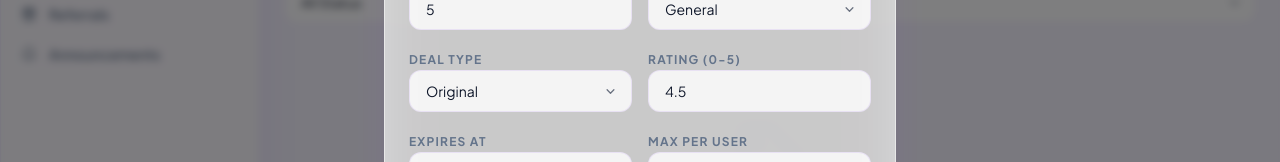
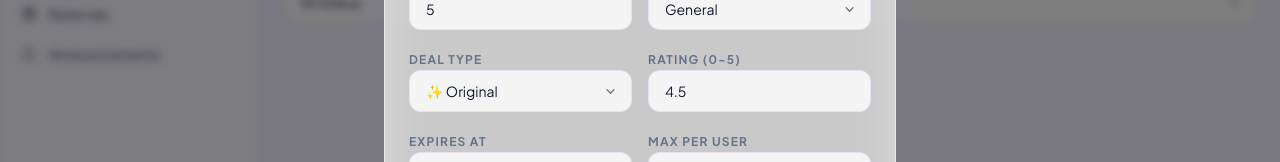
Before and after one commit to forbesayush/deals-seller-portal, a Next.js app: page /admin/deals in a window 1280 px wide. Both pictures are taken after typing "Sample" into the empty fields and a click on the button "Create Deal". Shown: the part 395-557 px from the top of the page. Built offline with nearby package versions, Linux system fonts and the light colour scheme.

Commit message:
fix: restrict Deal Types to the 6 specified options with icons

```diff
--- a/src/components/DealCard.tsx
+++ b/src/components/DealCard.tsx
@@ -65,11 +65,13 @@ export function DealCard({ deal, onClaim, compact = false }: DealCardProps) {
               {platformIcon} {deal.platform}
             </span>
             {deal.dealType && (
-              <span className="badge badge-violet text-[10px] uppercase font-bold tracking-wider">
-                {deal.dealType === 'original' || deal.dealType === 'Original' ? '✨ Original' :
-                 deal.dealType === 'exchange' || deal.dealType === 'Exchange' ? '🔄 Exchange' :
-                 deal.dealType === 'empty' || deal.dealType === 'Empty' ? '📦 Empty' :
-                 deal.dealType === 'review' || deal.dealType === 'Review' ? '⭐ Review' : deal.dealType}
+              <span className={`badge ${deal.dealType.toLowerCase() === 'exchange' ? 'badge-blue' : deal.dealType.toLowerCase() === 'empty' ? 'badge-slate' : deal.dealType.toLowerCase() === 'review' ? 'badge-amber' : deal.dealType.toLowerCase() === 'cashback' ? 'badge-emerald' : deal.dealType.toLowerCase() === 'rating' ? 'badge-pink' : 'badge-violet'} text-[10px] uppercase font-bold tracking-wider`}>
+                {deal.dealType.toLowerCase() === 'original' ? '✨ Original' :
+                 deal.dealType.toLowerCase() === 'exchange' ? '🔄 Exchange' :
+                 deal.dealType.toLowerCase() === 'empty' ? '📦 Empty' :
+                 deal.dealType.toLowerCase() === 'review' ? '⭐ Review' :
+                 deal.dealType.toLowerCase() === 'cashback' ? '💰 Cashback' :
+                 deal.dealType.toLowerCase() === 'rating' ? '🌟 Rating' : deal.dealType}
               </span>
             )}
           </div>
--- a/src/pages/admin/deals.tsx
+++ b/src/pages/admin/deals.tsx
@@ -17,7 +17,7 @@ function formatINR(n: number) {
 
 const PLATFORMS = ['Amazon', 'Flipkart', 'Myntra', 'Meesho', 'Blinkit', 'Nykaa', 'Ajio', 'Other'];
 const CATEGORIES = ['General', 'Electronics', 'Fashion', 'Groceries', 'Home & Kitchen', 'Beauty', 'Sports', 'Books', 'Toys'];
-const DEAL_TYPES = ['Original', 'Exchange', 'Empty', 'Review', 'Cashback', 'Rating', 'Image Review', 'Q&A', 'Video'];
+const DEAL_TYPES = ['Original', 'Exchange', 'Empty', 'Review', 'Cashback', 'Rating'];
 
 interface DealFormData {
   productCode: string;
@@ -464,7 +464,16 @@ export default function AdminDeals() {
                 <div>
                   <label className="section-label">Deal Type</label>
                   <select value={formData.dealType} onChange={e => setFormData(p => ({ ...p, dealType: e.target.value }))} className="select">
-                    {DEAL_TYPES.map(t => <option key={t} value={t}>{t}</option>)}
+                    {DEAL_TYPES.map(t => (
+                      <option key={t} value={t}>
+                        {t === 'Original' ? '✨ Original' :
+                         t === 'Exchange' ? '🔄 Exchange' :
+                         t === 'Empty' ? '📦 Empty' :
+                         t === 'Review' ? '⭐ Review' :
+                         t === 'Cashback' ? '💰 Cashback' :
+                         t === 'Rating' ? '🌟 Rating' : t}
+                      </option>
+                    ))}
                   </select>
                 </div>
                 <div>
```
